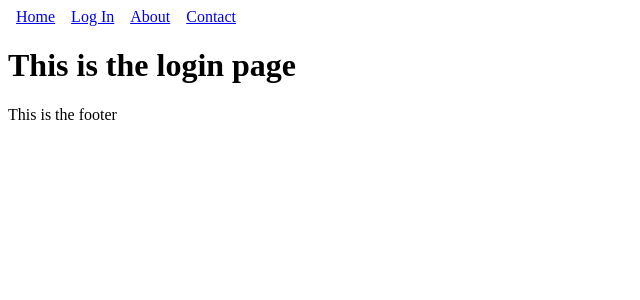
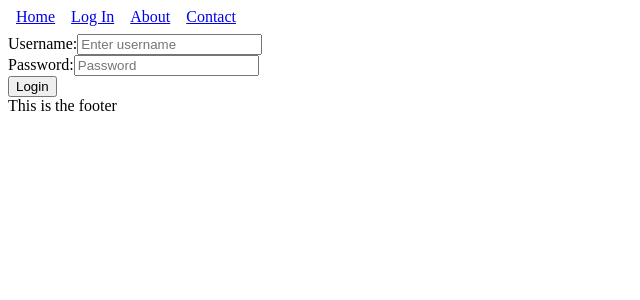
Before and after one commit to Bridget20250908/crowdfunding_frontend, a React (Vite) app: page /login in a window 1280 px wide. Shown: the top 300 px of the page, without its empty margins (0-640 px from the left). Built offline with nearby package versions, Linux system fonts and the light colour scheme.

Commit message:
Posting data to backend

```diff
--- /dev/null
+++ b/src/api/post-login.js
@@ -0,0 +1,28 @@
+async function postLogin(username, password) {
+  const url = `${import.meta.env.VITE_API_URL}/api-token-auth/`;
+  const response = await fetch(url, {
+    method: "POST", // We need to tell the server that we are sending JSON data so we set the Content-Type header to application/json
+    headers: {
+      "Content-Type": "application/json",
+    },
+    body: JSON.stringify({
+      "username": username,
+      "password": password,
+    }),
+  });
+
+  if (!response.ok) {
+    const fallbackError = `Error trying to login`;
+
+    const data = await response.json().catch(() => {
+      throw new Error(fallbackError);
+    });
+
+    const errorMessage = data?.detail ?? fallbackError;
+    throw new Error(errorMessage);
+  }
+
+  return await response.json();
+}
+
+export default postLogin;
--- a/src/components/LoginForm.jsx
+++ b/src/components/LoginForm.jsx
@@ -1,15 +1,48 @@
+import { useState } from "react";
+import postLogin from "../api/post-login.js";
+import { useNavigate } from "react-router-dom";
+
 function LoginForm() {
+
+    const navigate = useNavigate();
+
+    const [credentials, setCredentials] = useState({
+      username: "",
+      password: "",
+  });
+
+  const handleChange = (event) => {
+      const { id, value } = event.target;
+      setCredentials((prevCredentials) => ({
+          ...prevCredentials,
+          [id]: value,
+      }));
+  };
+
+   const handleSubmit = (event) => {
+       event.preventDefault();
+       if (credentials.username && credentials.password) {
+           postLogin(
+               credentials.username,
+               credentials.password
+           ).then((response) => {
+               window.localStorage.setItem("token", response.token);
+               navigate("/");
+           });
+       }
+   };
+
   return (
     <form>
       <div>
         <label htmlFor="username">Username:</label>
-        <input type="text" id="username" placeholder="Enter username" />
+        <input type="text" id="username" placeholder="Enter username" onChange={handleChange} />
       </div>
       <div>
         <label htmlFor="password">Password:</label>
-        <input type="password" id="password" placeholder="Password" />
+        <input type="password" id="password" placeholder="Password" onChange={handleChange} />
       </div>
-      <button type="submit">Login</button>
+      <button type="submit" onClick={handleSubmit}>Login</button>
     </form>
   );
 }
--- a/src/pages/LoginPage.jsx
+++ b/src/pages/LoginPage.jsx
@@ -1,5 +1,7 @@
+import LoginForm from "../components/LoginForm";
+
 function LoginPage() {
-  return <h1>This is the login page</h1>;
+  return <LoginForm />;
 }
 
 export default LoginPage;
```
